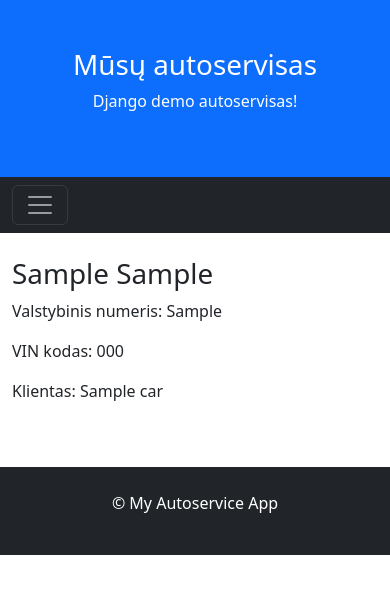
After one commit to DonatasNoreika/autoservice_20260413, a Django app: page /cars/1/ in a window 390 px wide. The commit adds this page. Shown: the top 594 px of the page. Run offline with Django 5.2, Linux system fonts and the light colour scheme; tables that the repository leaves empty hold one stand-in row (values such as "Sample post").

Commit message:
2: + Paspaudus ant automobilio nuorodos, būtų rodoma detali informacija apie automobilį (savininkas, automobilio modelis, valstybinis numeris, VIN kodas)

```diff
--- a/mysite/autoservice/templates/base.html
+++ b/mysite/autoservice/templates/base.html
@@ -25,6 +25,9 @@
             <li class="nav-item">
                 <a class="nav-link" href="{% url 'index' %}">HOME</a>
             </li>
+            <li class="nav-item">
+                <a class="nav-link" href="{% url 'cars' %}">Automobiliai</a>
+            </li>
         </ul>
         </div>
     </div>
--- /dev/null
+++ b/mysite/autoservice/templates/car.html
@@ -0,0 +1,12 @@
+{% extends 'base.html' %}
+
+{% block title %}Automobilis{% endblock %}
+
+{% block content %}
+
+<h1>{{ car }}</h1>
+<p>Valstybinis numeris: {{ car.license_plate }}</p>
+<p>VIN kodas: {{ car.vin_code }}</p>
+<p>Klientas: {{ car.client_name }}</p>
+
+{% endblock %}
--- a/mysite/autoservice/templates/cars.html
+++ b/mysite/autoservice/templates/cars.html
@@ -4,6 +4,6 @@
 
 {% block content %}
 {% for car in cars %}
-<p>{{ car }} ({{ car.license_plate }})</p>
+<p><a href="{% url 'car' car.pk %}">{{ car }} ({{ car.license_plate }})</a></p>
 {% endfor %}
 {% endblock %}
--- a/mysite/autoservice/urls.py
+++ b/mysite/autoservice/urls.py
@@ -4,4 +4,5 @@ from . import views
 urlpatterns = [
     path('', views.index, name="index"),
     path('cars/', views.cars, name="cars"),
+    path('cars/<int:pk>/', views.car, name="car"),
 ]
--- a/mysite/autoservice/views.py
+++ b/mysite/autoservice/views.py
@@ -16,3 +16,10 @@ def cars(request):
         'cars': Car.objects.all(),
     }
     return render(request, template_name="cars.html", context=context)
+
+
+def car(request, pk):
+    context = {
+        'car': Car.objects.get(pk=pk),
+    }
+    return render(request, template_name="car.html", context=context)
```
